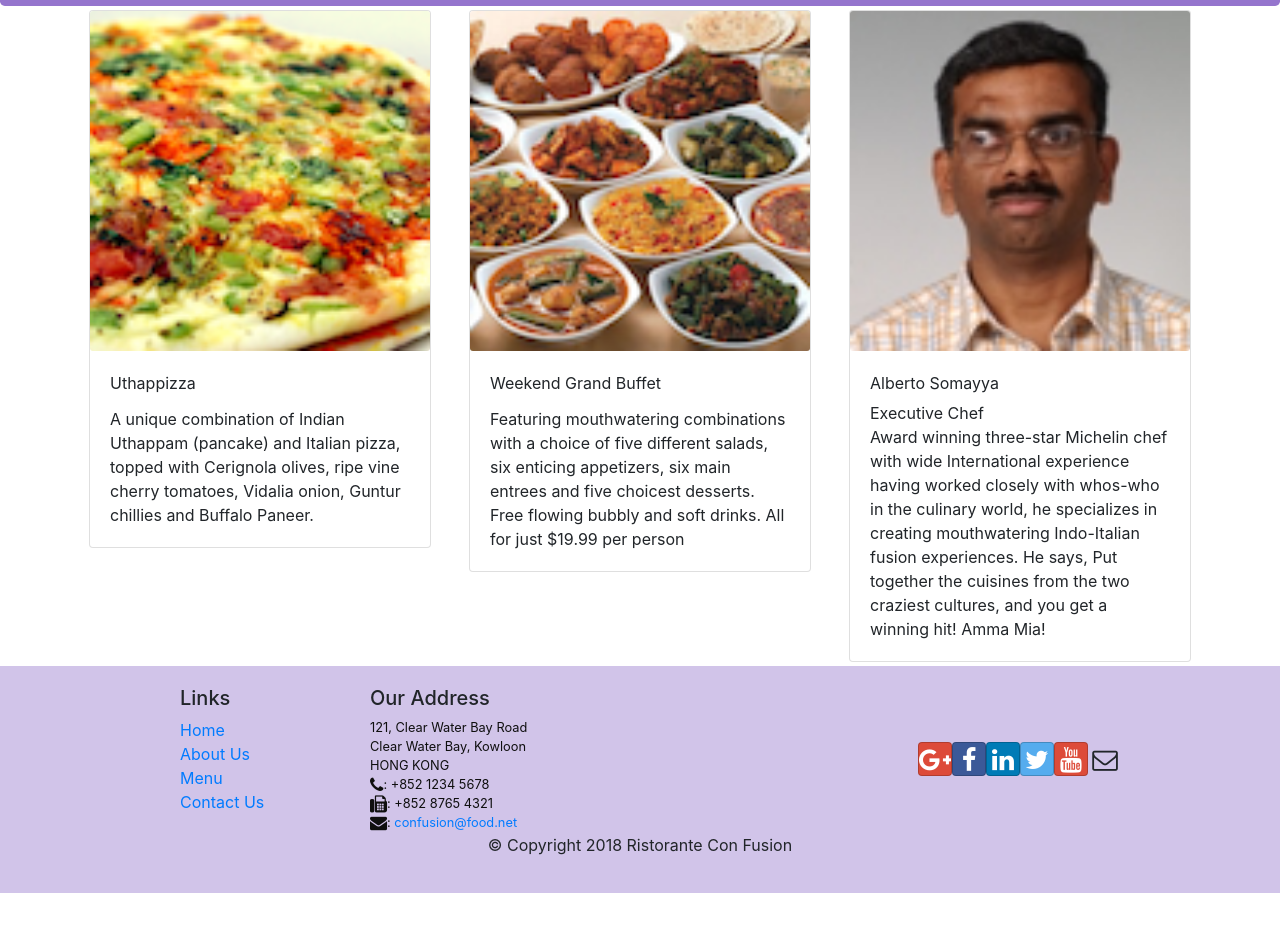
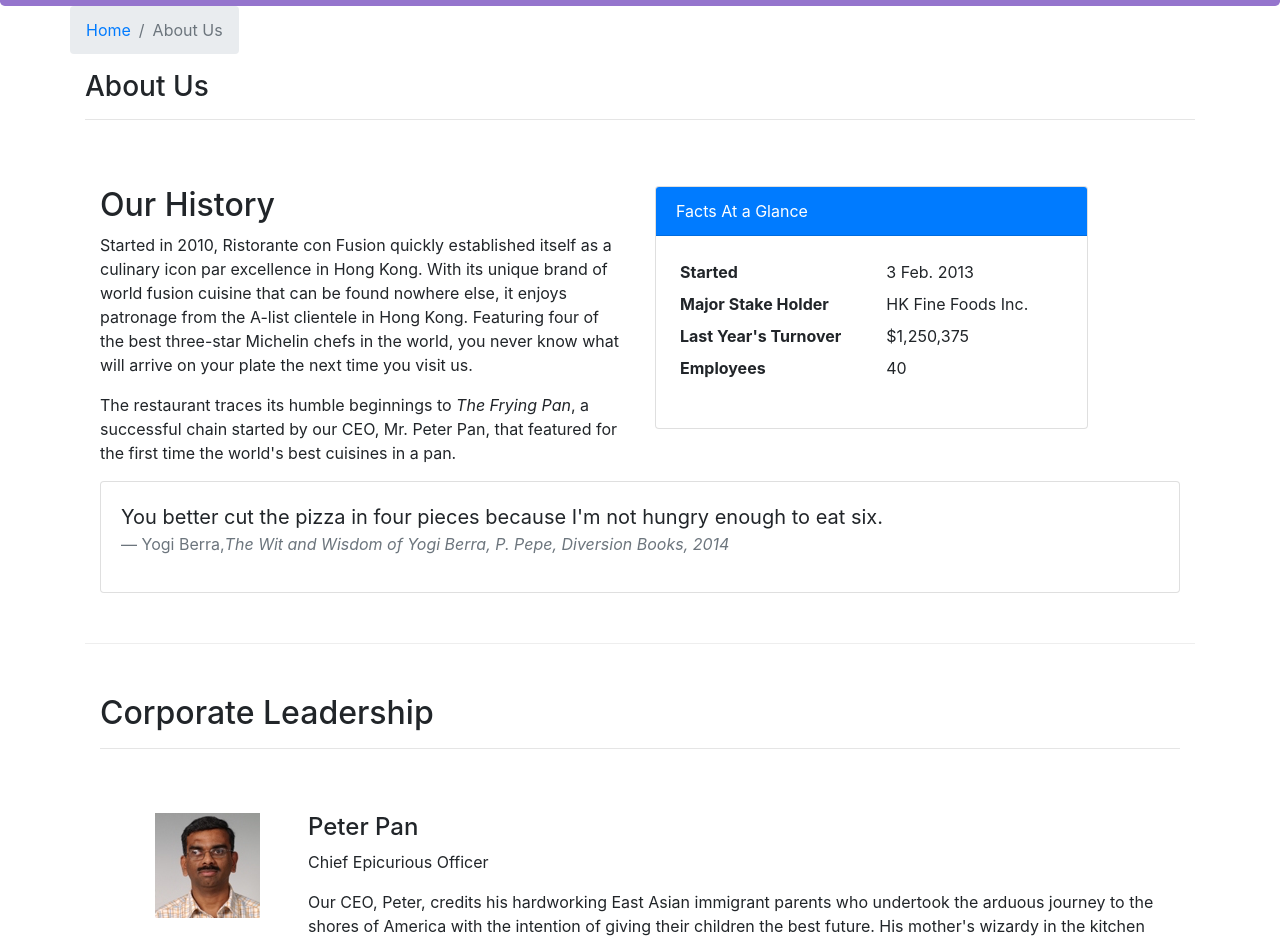
Before and after one commit to furher023/reactPractice, a React (Create React App) app: page /aboutus in a window 1280 px wide. Before the commit this address led to /home. Shown: the part 336-1277 px from the top of the page. Before the commit the page ends 1229 px from the top, so only its background shows below. Built offline with nearby package versions, Linux system fonts and the light colour scheme.

Commit message:
About Us completed

```diff
--- /dev/null
+++ b/src/components/AboutUs.js
@@ -0,0 +1,95 @@
+import React from 'react';
+import { Breadcrumb, BreadcrumbItem, Card, CardBody, CardHeader, Media } from 'reactstrap';
+import { Link } from 'react-router-dom';
+
+function RenderLeaders({leader}){
+    return(
+        <div key={leader.id} className="col-12 mt-5">
+                <Media tag="li">
+                  <Media left middle>
+                      <Media object src={leader.image} alt={leader.name} />
+                  </Media>
+                  <Media body className="ml-5">
+                    <Media heading>{leader.name}</Media>
+                    <p>{leader.designation}</p>
+                    <p>{leader.description}</p>
+                  </Media>
+                </Media>
+        </div>
+    );
+}
+
+function About(props) {
+
+    const leaders = props.leaders.map((leader) => {
+        return (
+            < RenderLeaders leader={leader} />
+        );
+    });
+
+    return(
+        <div className="container">
+            <div className="row">
+                <Breadcrumb>
+                    <BreadcrumbItem><Link to="/home">Home</Link></BreadcrumbItem>
+                    <BreadcrumbItem active>About Us</BreadcrumbItem>
+                </Breadcrumb>
+                <div className="col-12">
+                    <h3>About Us</h3>
+                    <hr />
+                </div>
+            </div>
+            <div className="row row-content">
+                <div className="col-12 col-md-6">
+                    <h2>Our History</h2>
+                    <p>Started in 2010, Ristorante con Fusion quickly established itself as a culinary icon par excellence in Hong Kong. With its unique brand of world fusion cuisine that can be found nowhere else, it enjoys patronage from the A-list clientele in Hong Kong.  Featuring four of the best three-star Michelin chefs in the world, you never know what will arrive on your plate the next time you visit us.</p>
+                    <p>The restaurant traces its humble beginnings to <em>The Frying Pan</em>, a successful chain started by our CEO, Mr. Peter Pan, that featured for the first time the world's best cuisines in a pan.</p>
+                </div>
+                <div className="col-12 col-md-5">
+                    <Card>
+                        <CardHeader className="bg-primary text-white">Facts At a Glance</CardHeader>
+                        <CardBody>
+                            <dl className="row p-1">
+                                <dt className="col-6">Started</dt>
+                                <dd className="col-6">3 Feb. 2013</dd>
+                                <dt className="col-6">Major Stake Holder</dt>
+                                <dd className="col-6">HK Fine Foods Inc.</dd>
+                                <dt className="col-6">Last Year's Turnover</dt>
+                                <dd className="col-6">$1,250,375</dd>
+                                <dt className="col-6">Employees</dt>
+                                <dd className="col-6">40</dd>
+                            </dl>
+                        </CardBody>
+                    </Card>
+                </div>
+                <div className="col-12">
+                    <Card>
+                        <CardBody className="bg-faded">
+                            <blockquote className="blockquote">
+                                <p className="mb-0">You better cut the pizza in four pieces because
+                                    I'm not hungry enough to eat six.</p>
+                                <footer className="blockquote-footer">Yogi Berra,
+                                <cite title="Source Title">The Wit and Wisdom of Yogi Berra,
+                                    P. Pepe, Diversion Books, 2014</cite>
+                                </footer>
+                            </blockquote>
+                        </CardBody>
+                    </Card>
+                </div>
+            </div>
+            <div className="row row-content">
+                <div className="col-12">
+                    <h2>Corporate Leadership</h2>
+                    <hr />
+                </div>
+                <div className="col-12">
+                    <Media list>
+                        {leaders}
+                    </Media>
+                </div>
+            </div>
+        </div>
+    );
+}
+
+export default About;
--- a/src/components/Header.js
+++ b/src/components/Header.js
@@ -1,6 +1,6 @@
 import React,{ Component } from 'react';
 import {Nav, Navbar, NavbarBrand, NavbarToggler, Collapse, NavItem, Jumbotron} from 'reactstrap';
-import { NavLink } from 'react-router-dom';
+import { NavLink,Link } from 'react-router-dom';
 
 class Header extends Component{
 
@@ -27,7 +27,7 @@
       <Navbar dark expand="md">
         <div className="container">
         <NavbarToggler onClick={this.toggleNav} />
-                        <NavbarBrand className="mr-auto" href="/"><img src='assets/images/logo.png' height="30" width="41" alt='Ristorante Con Fusion' /></NavbarBrand>
+                        <Link to="/home"><NavbarBrand className="mr-auto"><img src='assets/images/logo.png' height="30" width="41" alt='Ristorante Con Fusion' /></NavbarBrand></Link>
                         <Collapse isOpen={this.state.isNavOpen} navbar>
                             <Nav navbar>
                             <NavItem>
--- a/src/components/Main.js
+++ b/src/components/Main.js
@@ -5,6 +5,7 @@
 import Selected from './DishDetailComponent'
 import Home from './HomePage'
 import Contact from './Contact';
+import About from './AboutUs';
 import {DISHES} from '../shared/Dishes';
 import {COMMENTS} from '../shared/Comments';
 import {LEADERS} from '../shared/Leaders';
@@ -49,6 +50,7 @@
           <Route path="/home" component={HomePage} />
           <Route exact path="/menu" component={()=> <Menu dishes={this.state.dishes}/>}/>
           <Route path="/menu/:dishId" component={dishWithID} /> {/* Route passes props: match,location and history*/}
+          <Route exact path="/aboutus" component ={()=> <About leaders={this.state.leaders} /> } />
           <Route exact path="/contactus" component={Contact} />
           <Redirect to="/home"/>
         </Switch>
```
